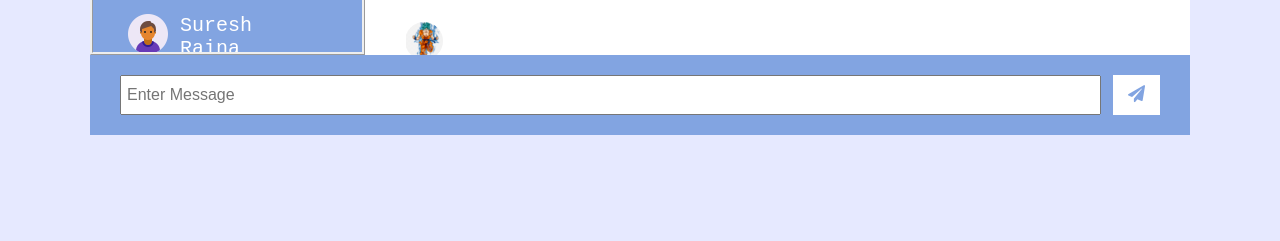
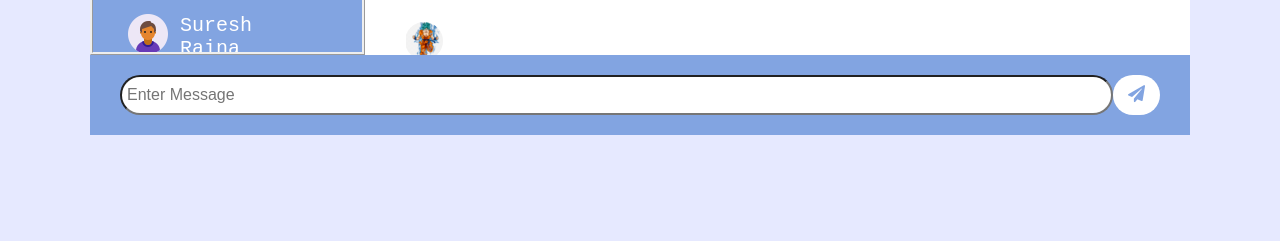
Before and after one commit to amankayare/amankayare.github.io, a website: page chat.html in a window 1280 px wide. Shown: the part 559-800 px from the top of the page. Drawn offline with Linux system fonts and the light colour scheme.

Commit message:
circle send button

```diff
--- a/css/chat.css
+++ b/css/chat.css
@@ -35,7 +35,7 @@ a {
 	color: #82A4E1;
 	border: 0;
 	font-size: 17px;
-    margin-left: 12px;
+	border-radius: 34px;
 
 }
 
@@ -146,6 +146,8 @@ td {
 	padding: 5px;
 	height: 40px;
 	flex: 1;
+	border-radius: 20px;
+
 }
 
 /* Join Page */
```
